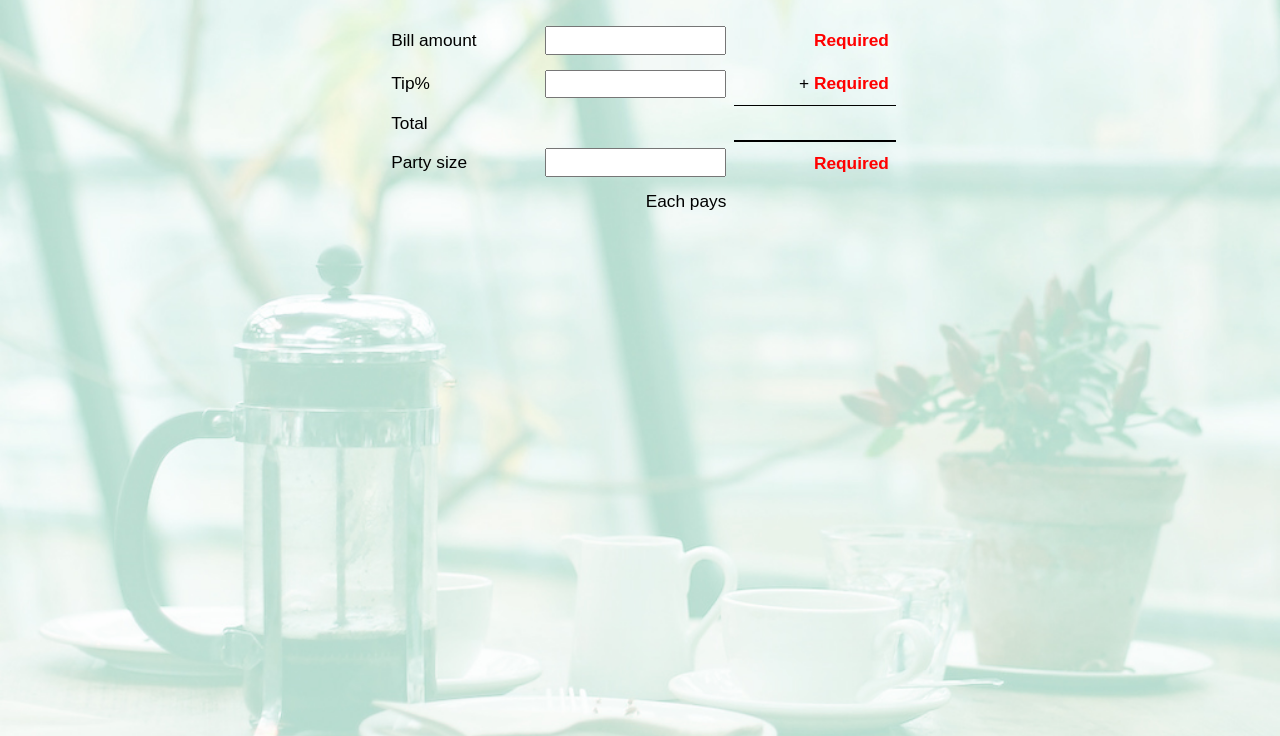
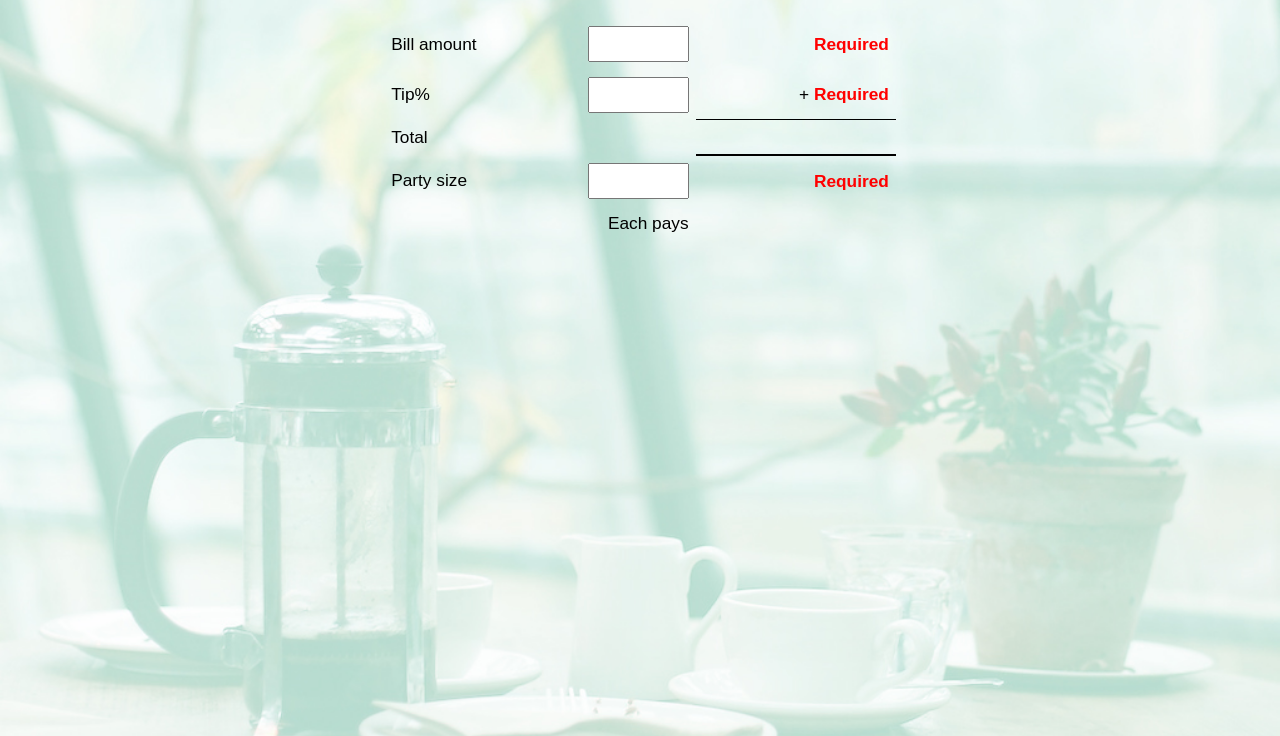
Before and after one commit to anthitariel/angularjs-bill-splitter-app-coursera, a plain HTML site: page index.html in a window 1280 px wide. Shown: the part 64-800 px from the top of the page. Drawn offline with nearby package versions, Linux system fonts and the light colour scheme.

Commit message:
fixed zooming

```diff
--- a/css/master.css
+++ b/css/master.css
@@ -1,12 +1,16 @@
 * {
   margin: 0;
   padding: 0;
+  box-sizing: border-box;
 }
 
 html {
   height: 100%;
   font-family: Arial, Helvetica, sans-serif;
   font-size: 90%;
+  -moz-text-size-adjust: none;
+  -webkit-text-size-adjust: none;
+  text-size-adjust: none;
 }
 
 h1,
@@ -21,7 +25,7 @@ h2 {
   margin-right: auto;
   border-collapse: collapse;
   width: 90%;
-  font-size: 200%;
+  font-size: 180%;
 }
 
 td {
@@ -31,7 +35,9 @@ td {
 }
 
 input {
-  height: 1.8rem;
+  height: 2.5rem;
+  max-width: 6rem;
+  font-size: 1.9rem;
 }
 
 .background {
@@ -73,7 +79,11 @@ input {
   width: 40%;
   font-size: 120%;
  }
+
  input {
-  height: 2rem;
+  height: 2.5rem;
+  max-width: 7rem;
+  font-size: 1.8rem;
 }
+
 }
--- a/index.html
+++ b/index.html
@@ -1,9 +1,11 @@
 <html>
-  <header>
+  <head>
+    <meta charset="UTF-8">
+    <meta name="viewport" content="width=device-width, initial-scale=1.0, maximum-scale=1.0, user-scalable=0" />
     <script src="https://cdnjs.cloudflare.com/ajax/libs/angular.js/1.8.2/angular.min.js"></script>
     <link rel="stylesheet" href="css/master.css" />
     <title>Bill Splitter</title>
-  </header>
+  </head>
   <body>
     <div ng-app="billSplitter" ng-controller="appController" class="background">
       <form name="appForm">
```
